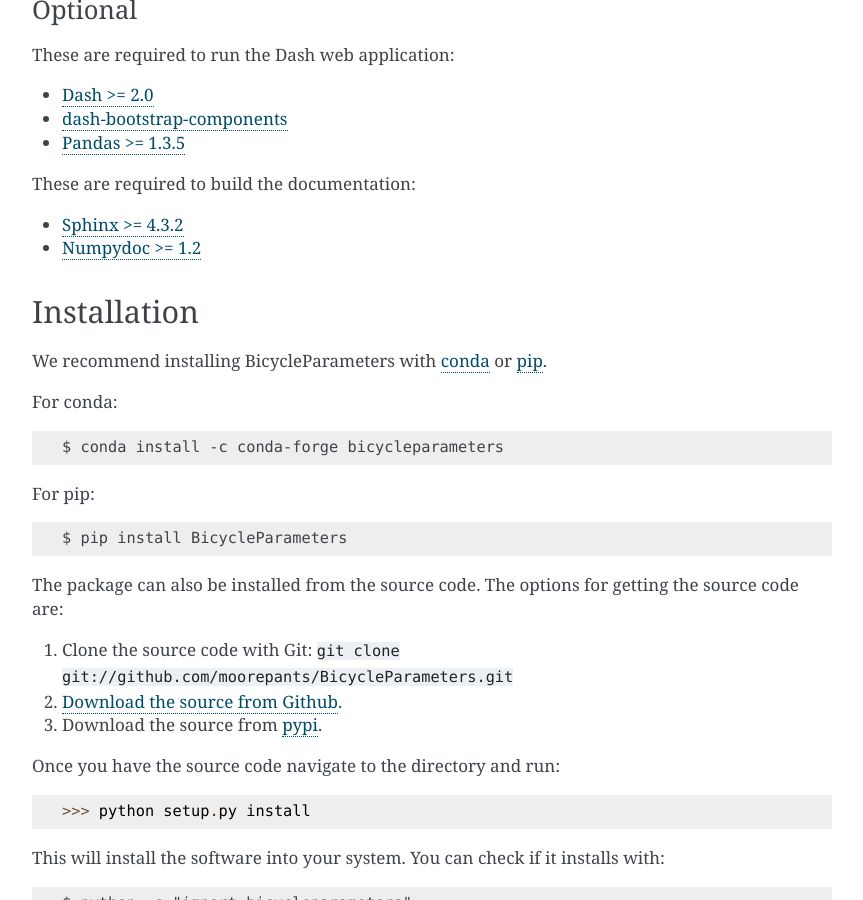
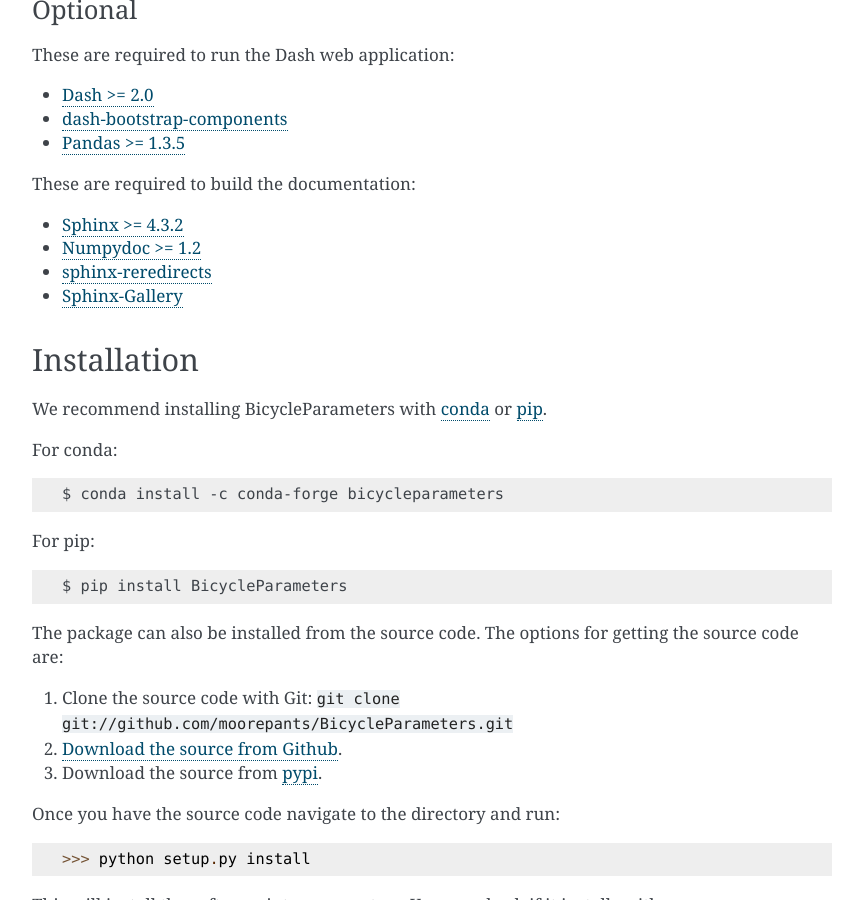
Before and after one commit to moorepants/BicycleParameters, a Sphinx documentation site: the page built from docs/installation.rst, in a window 1280 px wide and 900 px high, scrolled down 437 px. Shown: the whole window, without its empty margins (318-1181 px from the left). Built offline with Sphinx 7.4.7, drawn with Linux system fonts in a browser that asks for light colours; pages that are not in the unit, such as notebooks, are missing from menus.

Commit message:
Update installation.rst to match README.

```diff
--- a/docs/installation.rst
+++ b/docs/installation.rst
@@ -29,6 +29,8 @@
 
 - `Sphinx >= 4.3.2 <http://sphinx.pocoo.org/>`_
 - `Numpydoc >= 1.2 <http://pypi.python.org/pypi/numpydoc>`_
+- `sphinx-reredirects <https://documatt.com/sphinx-reredirects/>`_
+- `Sphinx-Gallery <https://sphinx-gallery.github.io/stable/index.html>`_
 
 Installation
 ============
```
